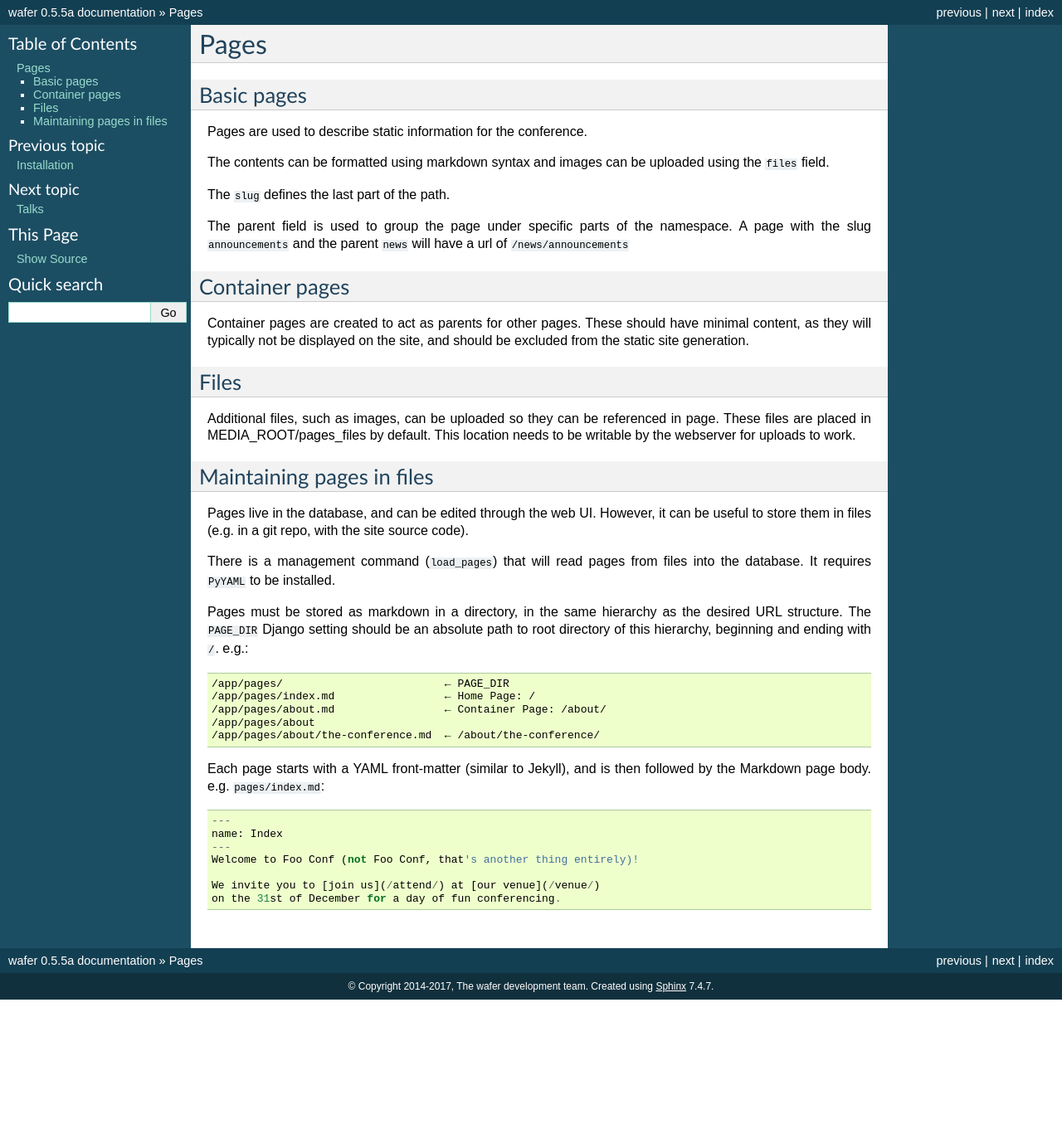
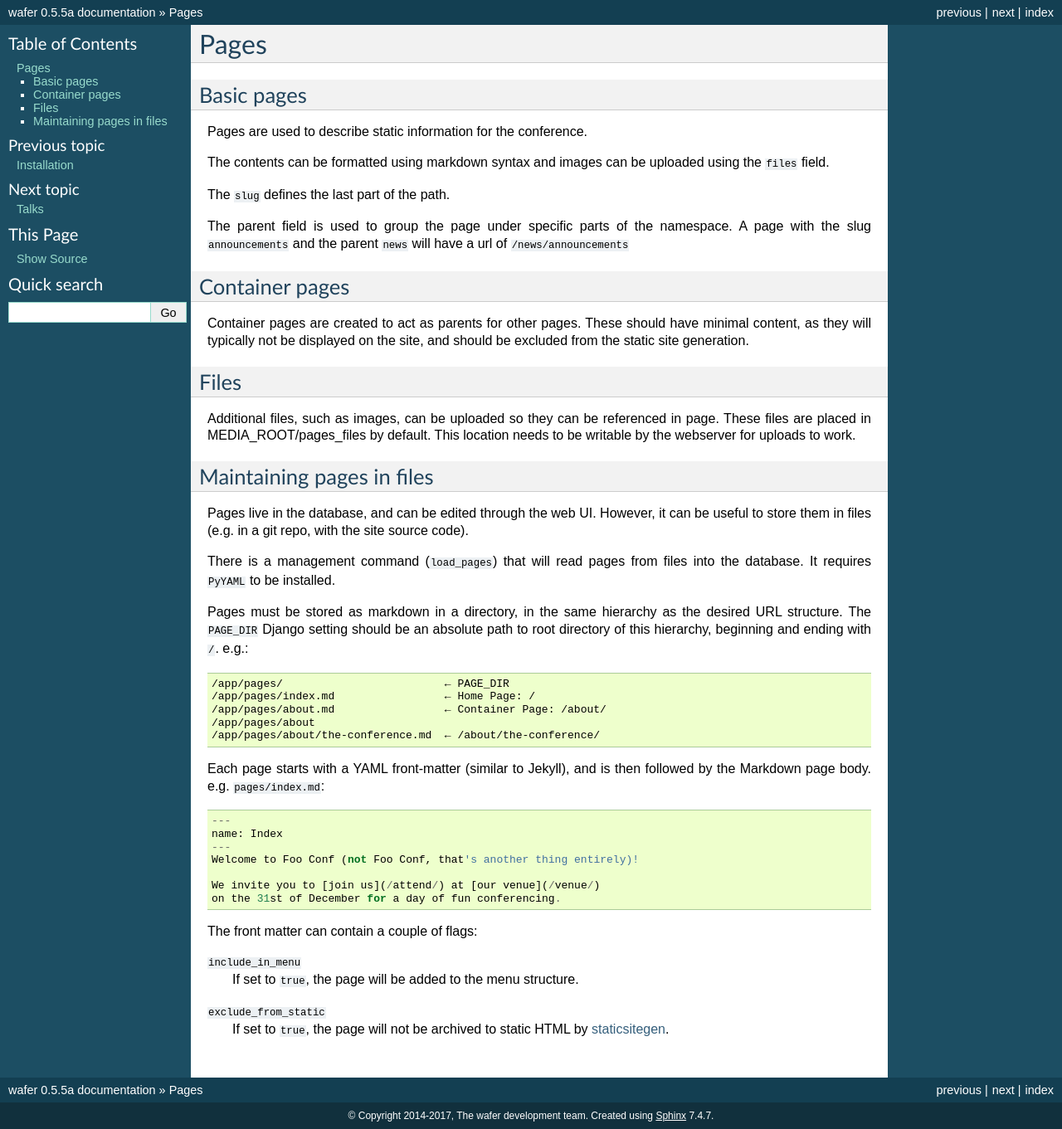
Before and after one commit to CTPUG/wafer, a Sphinx documentation site: the page built from docs/pages.rst, in a window 1280 px wide. Shown: the whole page at 83% size. Built offline with Sphinx 7.4.7, drawn with Linux system fonts in a browser that asks for light colours; before the commit the page ends 1205 px from its top, so only the background shows below that.

Commit message:
Document meta flags

```diff
--- a/docs/pages.rst
+++ b/docs/pages.rst
@@ -64,3 +64,11 @@ e.g. ``pages/index.md``::
 
     We invite you to [join us](/attend/) at [our venue](/venue/)
     on the 31st of December for a day of fun conferencing.
+
+The front matter can contain a couple of flags:
+
+``include_in_menu``
+    If set to ``true``, the page will be added to the menu structure.
+``exclude_from_static``
+    If set to ``true``, the page will not be archived to static HTML by
+    :ref:`staticsitegen <staticsitegen>`.
--- a/docs/static.rst
+++ b/docs/static.rst
@@ -1,3 +1,5 @@
+.. _staticsitegen:
+
 ======================
 Static Site Generation
 ======================
```
